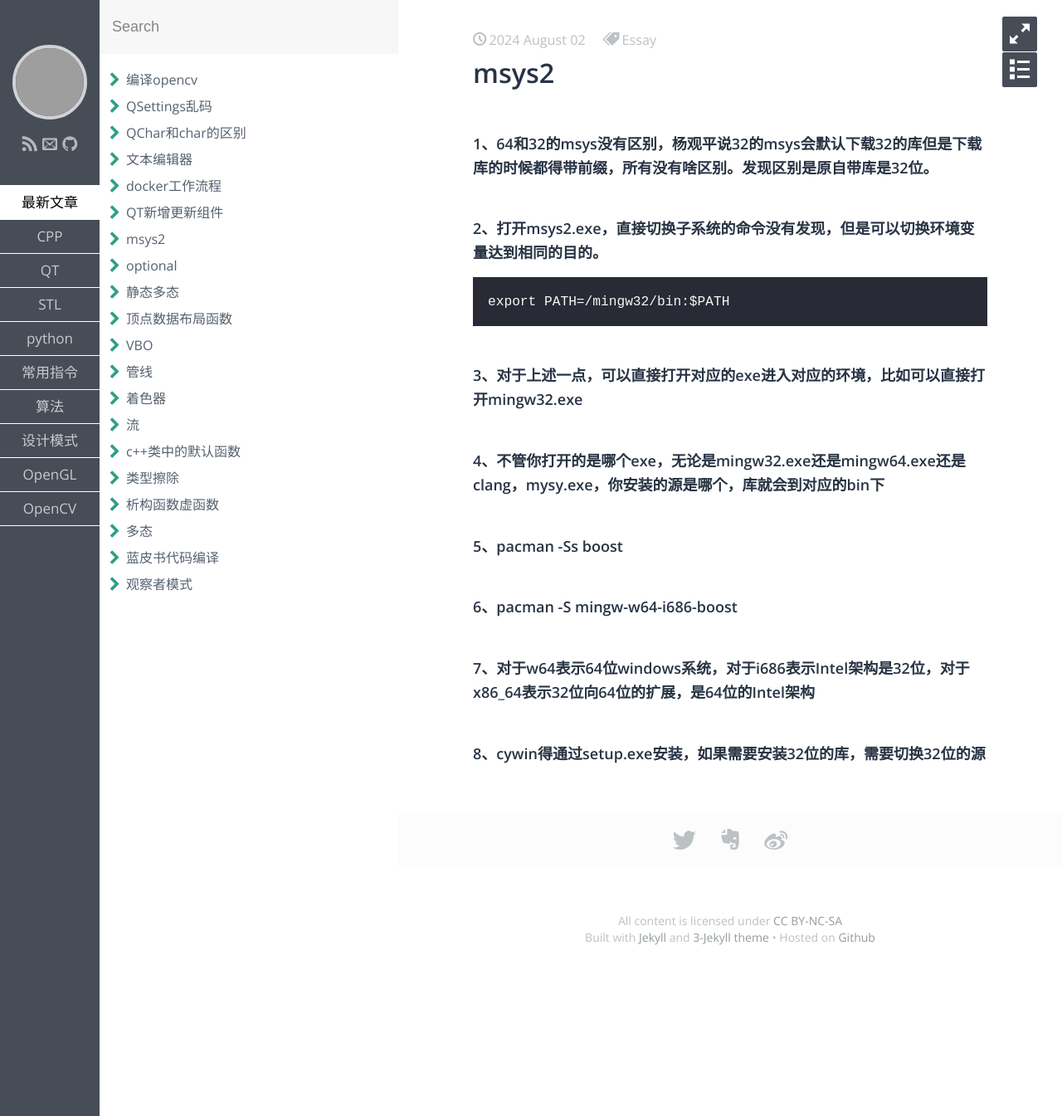
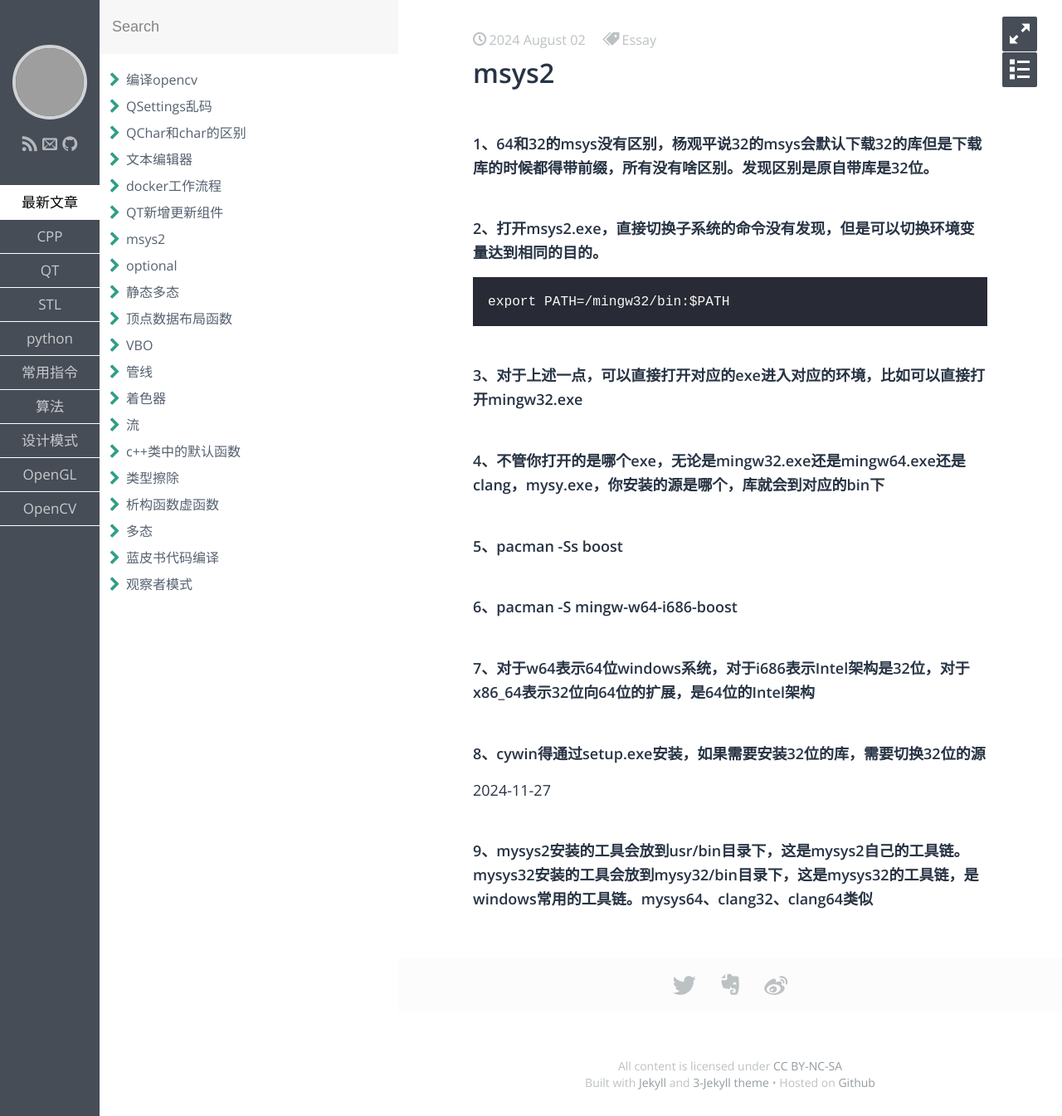
Before and after one commit to aliangaaa/aliangaaa.github.io, a Jekyll site: the page built from _posts/常用指令/2024-8-2-msys2.md, in a window 1280 px wide. Shown: the whole page at 83% size. Built offline with Jekyll 4.4.1, drawn with Linux system fonts in a browser that asks for light colours; some web fonts are replaced; grey boxes are pictures that could not be loaded.

Commit message:
Update 2024-8-2-msys2.md

```diff
--- a/_posts/常用指令/2024-8-2-msys2.md
+++ b/_posts/常用指令/2024-8-2-msys2.md
@@ -18,3 +18,5 @@ export PATH=/mingw32/bin:$PATH
 #### 6、pacman -S mingw-w64-i686-boost
 #### 7、对于w64表示64位windows系统，对于i686表示Intel架构是32位，对于x86_64表示32位向64位的扩展，是64位的Intel架构
 #### 8、cywin得通过setup.exe安装，如果需要安装32位的库，需要切换32位的源
+2024-11-27
+#### 9、mysys2安装的工具会放到usr/bin目录下，这是mysys2自己的工具链。mysys32安装的工具会放到mysy32/bin目录下，这是mysys32的工具链，是windows常用的工具链。mysys64、clang32、clang64类似
```
